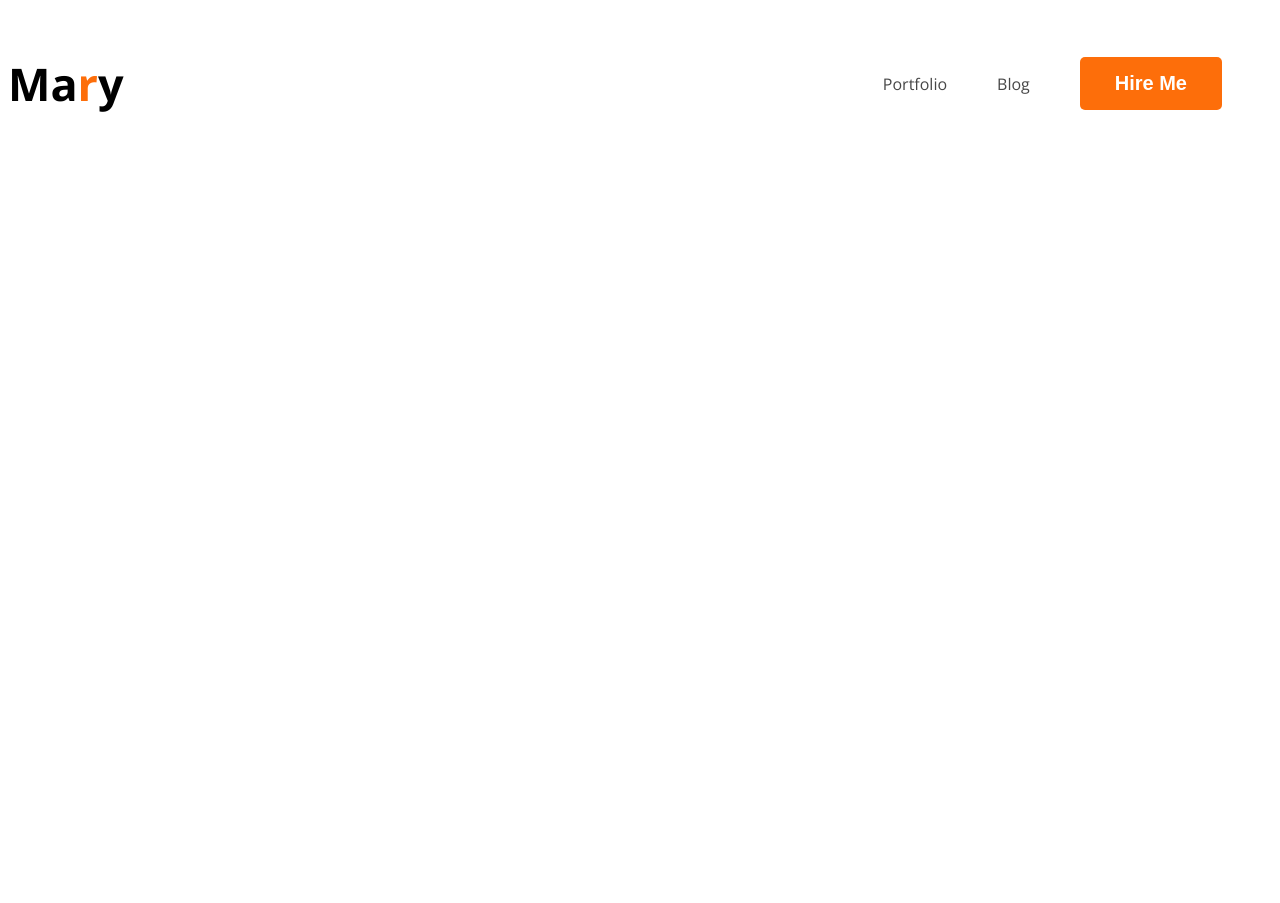
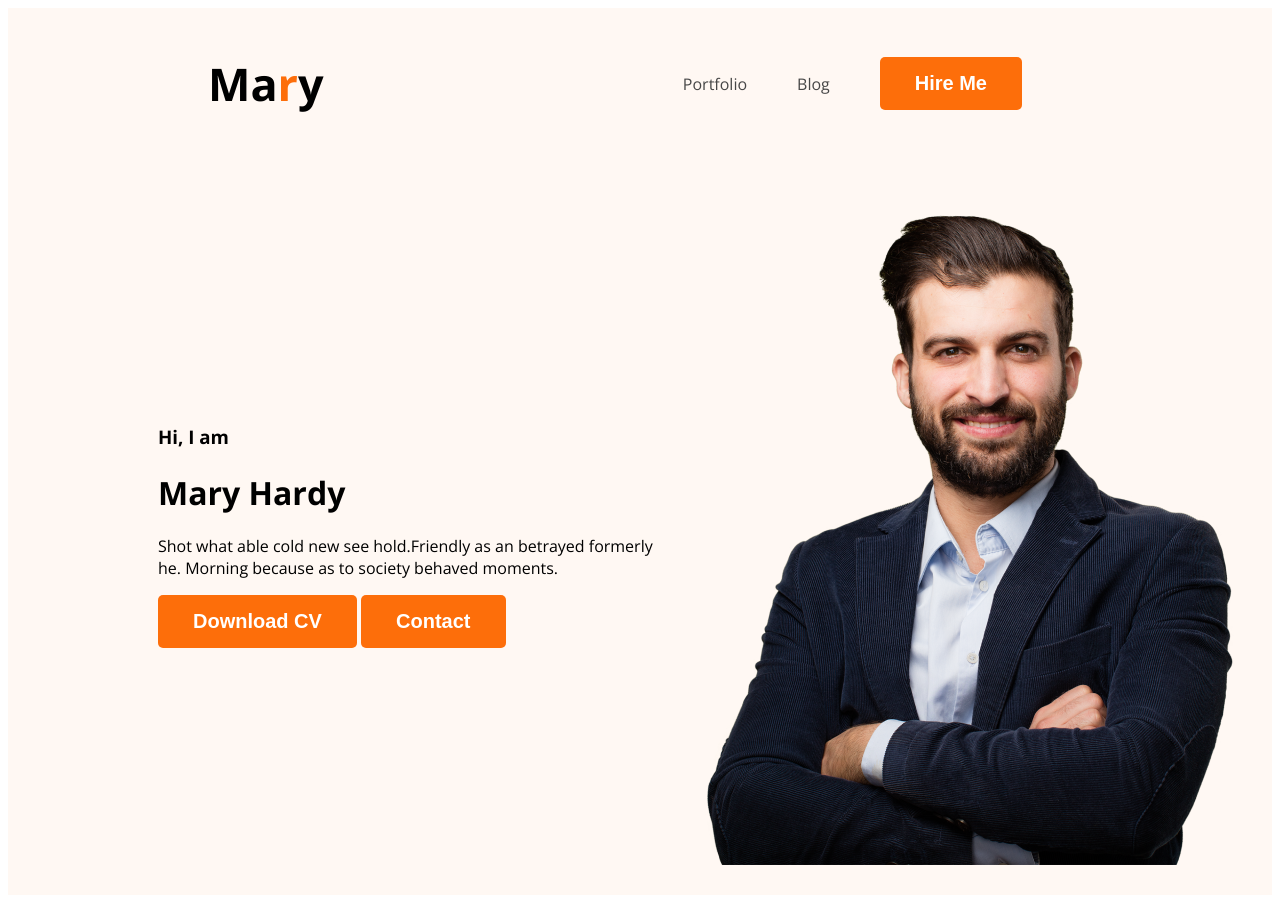
Before and after one commit to masudulalam/web-developer-portfolio, a plain HTML site: page index.html in a window 1280 px wide. Before the commit the page ends 800 px from the top, so only its background shows below. Drawn offline with nearby package versions, Linux system fonts and the light colour scheme.

Commit message:
added banner

```diff
--- a/index.html
+++ b/index.html
@@ -15,7 +15,7 @@
 </head>
 
 <body>
-    <header>
+    <header class="header">
         <nav>
             <h3 class="nav-title">Ma<span class="text-primary">r</span>y</h3>
             <ul>
@@ -24,6 +24,16 @@
                 <li><button class="btn-primary">Hire Me</button></li>
             </ul>
         </nav>
+        <div class="banner">
+            <div class="banner-content">
+                <h3 class="banner-greeting">Hi, I  am</h3>
+                <h1 class="banner-title">Mary Hardy</h1>
+                <p>Shot what able cold new see hold.Friendly as an betrayed formerly he. Morning because as to society behaved moments.</p>
+                <button class="btn-primary">Download CV</button>
+                <button class="btn-primary">Contact</button>
+            </div>
+            <img class="profile-pic" src="images/hardy.png" alt="Banner Image">
+        </div>
     </header>
     <main>
 
--- a/styles/portfolio.css
+++ b/styles/portfolio.css
@@ -19,6 +19,7 @@ nav{
     display: flex;
     align-items: center;
     justify-content: space-between;
+    margin: 0 200px;
 }
 .nav-title{
     font-size: 45px;
@@ -37,3 +38,15 @@ nav a{
     text-decoration: none;
     color: #474747;
 }
+/* header style */
+.header{
+    background-color: #FFF8F3;
+}
+.banner{
+    padding: 30px 30px 30px 150px;
+    display: flex;
+    align-items: center;
+}
+banner .profile-pic{
+    width: 500px;
+}
```
